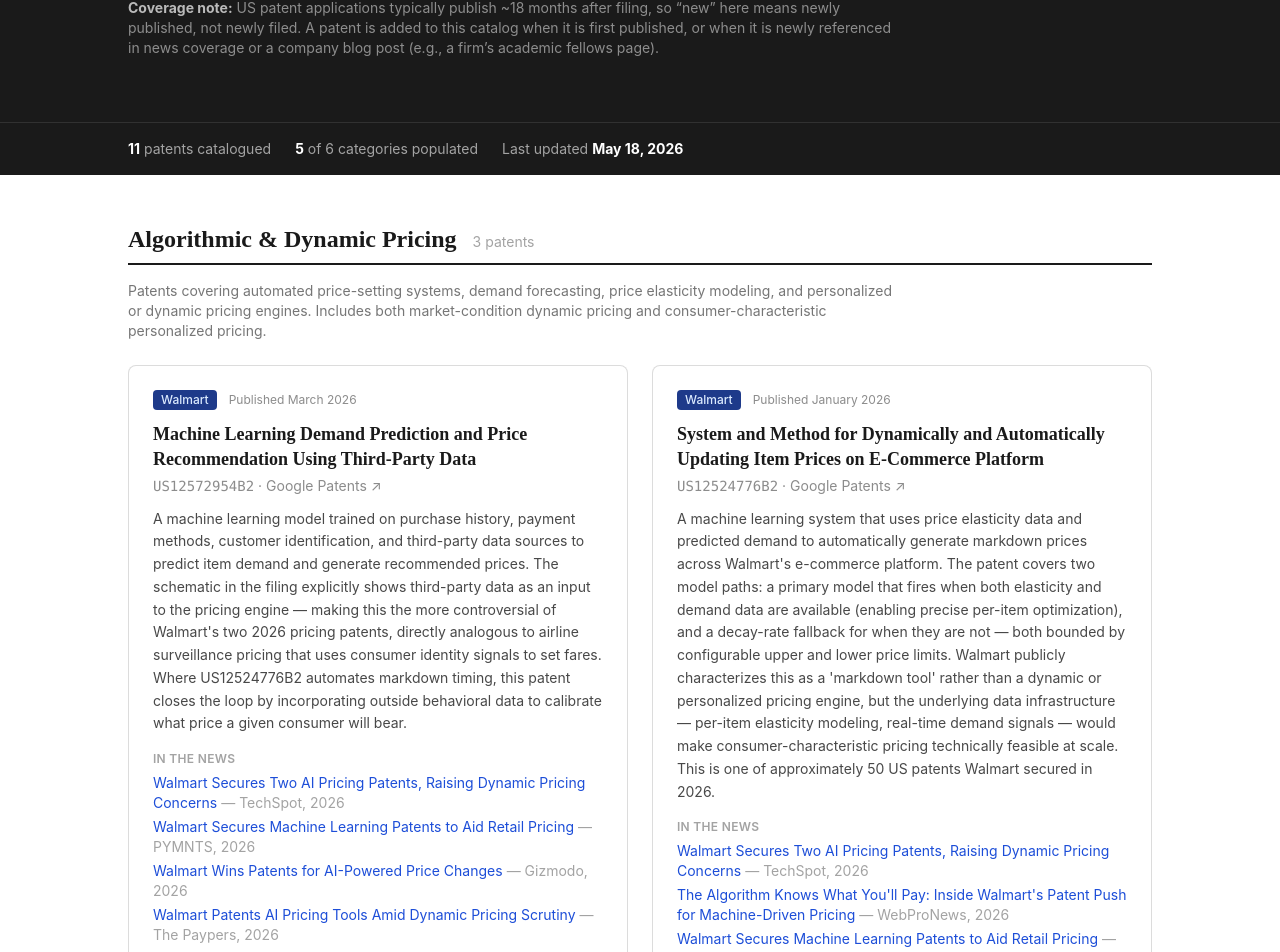
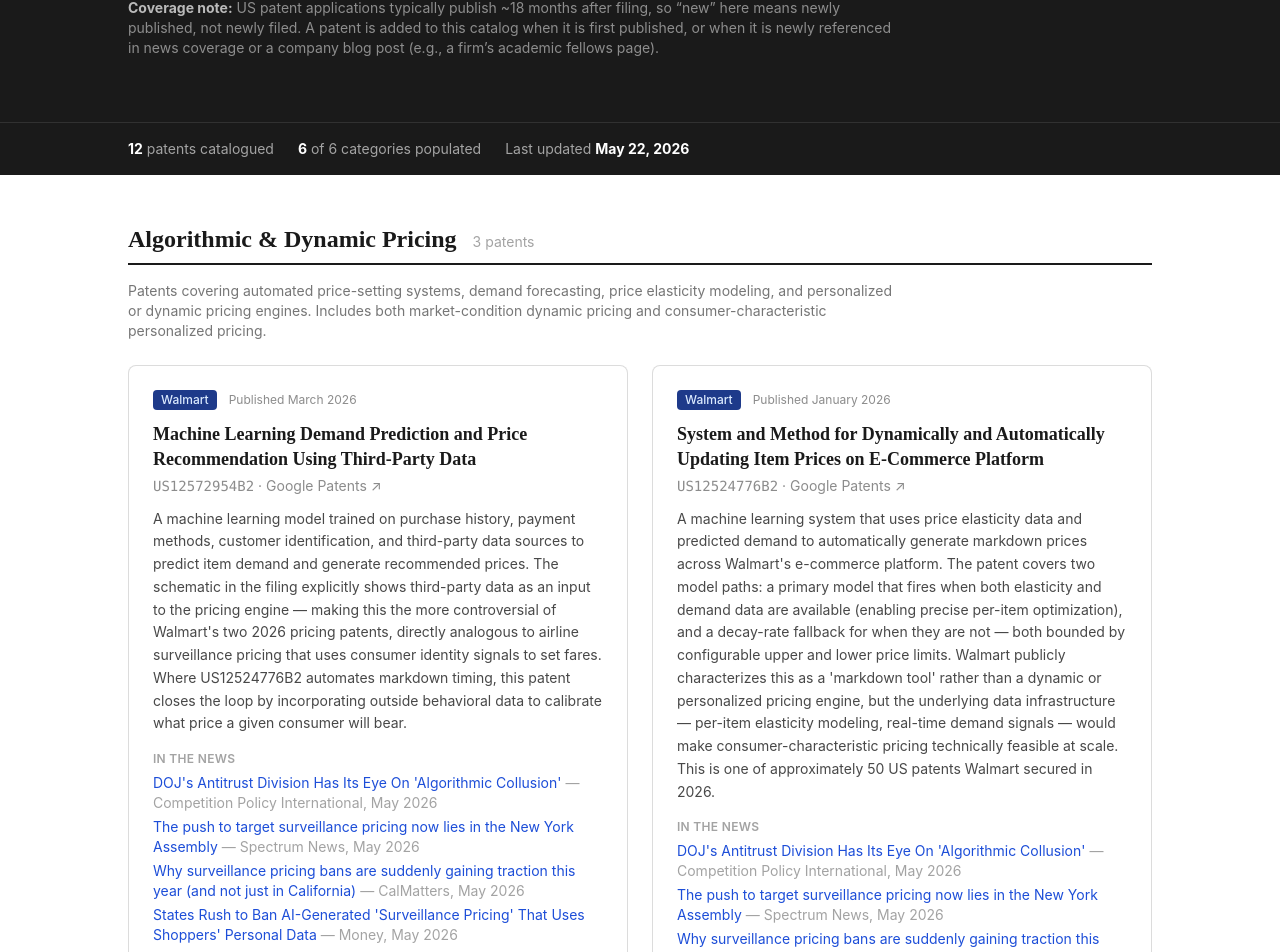
Before and after one commit to kimberlybella/dailyish-genai-experiments, a Next.js app: page /patents in a window 1280 px wide. Shown: the part 334-1286 px from the top of the page. Built offline with nearby package versions, Linux system fonts and the light colour scheme.

Commit message:
Update patents.ts

```diff
--- a/data/patents.ts
+++ b/data/patents.ts
@@ -88,6 +88,42 @@
     patentUrl: "https://patents.google.com/patent/US12572954B2/en",
     newsReferences: [
       {
+        title: "DOJ's Antitrust Division Has Its Eye On 'Algorithmic Collusion'",
+        url: "https://www.pymnts.com/cpi-posts/dojs-antitrust-division-has-its-eye-on-algorithmic-collusion/",
+        outlet: "Competition Policy International",
+        date: "May 2026",
+      },
+      {
+        title: "The push to target surveillance pricing now lies in the New York Assembly",
+        url: "https://spectrumlocalnews.com/nys/central-ny/politics/2026/05/19/surveillance-pricing-",
+        outlet: "Spectrum News",
+        date: "May 2026",
+      },
+      {
+        title: "Why surveillance pricing bans are suddenly gaining traction this year (and not just in California)",
+        url: "https://calmatters.org/economy/technology/2026/05/why-surveillance-pricing-bans-are-suddenly-gaining-traction-this-year-and-not-just-in-california/",
+        outlet: "CalMatters",
+        date: "May 2026",
+      },
+      {
+        title: "States Rush to Ban AI-Generated 'Surveillance Pricing' That Uses Shoppers' Personal Data",
+        url: "https://money.com/surveillance-pricing-grocery-laws/",
+        outlet: "Money",
+        date: "May 2026",
+      },
+      {
+        title: "Union Seeks Ban on 'Surveillance Pricing' at Grocery Stores",
+        url: "https://civileats.com/2026/05/19/union-seeks-ban-on-surveillance-pricing-at-grocery-stores/",
+        outlet: "Civil Eats",
+        date: "May 2026",
+      },
+      {
+        title: "Gottheimer Announces New Bipartisan Legislation to Ban AI Surveillance Pricing at Grocery Stores & Delivery Services",
+        url: "https://gottheimer.house.gov/posts/release-gottheimer-announces-new-bipartisan-legislation-to-ban-ai-surveillance-pricing-at-grocery-stores-delivery-services",
+        outlet: "Office of Congressman Josh Gottheimer",
+        date: "May 2026",
+      },
+      {
         title: "Walmart Secures Two AI Pricing Patents, Raising Dynamic Pricing Concerns",
         url: "https://techspot.com/news/111752-walmart-secures-two-ai-pricing-patents-raising-dynamic.html",
         outlet: "TechSpot",
@@ -127,6 +163,42 @@
     patentUrl: "https://patents.google.com/patent/US12524776B2/en",
     newsReferences: [
       {
+        title: "DOJ's Antitrust Division Has Its Eye On 'Algorithmic Collusion'",
+        url: "https://www.pymnts.com/cpi-posts/dojs-antitrust-division-has-its-eye-on-algorithmic-collusion/",
+        outlet: "Competition Policy International",
+        date: "May 2026",
+      },
+      {
+        title: "The push to target surveillance pricing now lies in the New York Assembly",
+        url: "https://spectrumlocalnews.com/nys/central-ny/politics/2026/05/19/surveillance-pricing-",
+        outlet: "Spectrum News",
+        date: "May 2026",
+      },
+      {
+        title: "Why surveillance pricing bans are suddenly gaining traction this year (and not just in California)",
+        url: "https://calmatters.org/economy/technology/2026/05/why-surveillance-pricing-bans-are-suddenly-gaining-traction-this-year-and-not-just-in-california/",
+        outlet: "CalMatters",
+        date: "May 2026",
+      },
+      {
+        title: "States Rush to Ban AI-Generated 'Surveillance Pricing' That Uses Shoppers' Personal Data",
+        url: "https://money.com/surveillance-pricing-grocery-laws/",
+        outlet: "Money",
+        date: "May 2026",
+      },
+      {
+        title: "Union Seeks Ban on 'Surveillance Pricing' at Grocery Stores",
+        url: "https://civileats.com/2026/05/19/union-seeks-ban-on-surveillance-pricing-at-grocery-stores/",
+        outlet: "Civil Eats",
+        date: "May 2026",
+      },
+      {
+        title: "Gottheimer Announces New Bipartisan Legislation to Ban AI Surveillance Pricing at Grocery Stores & Delivery Services",
+        url: "https://gottheimer.house.gov/posts/release-gottheimer-announces-new-bipartisan-legislation-to-ban-ai-surveillance-pricing-at-grocery-stores-delivery-services",
+        outlet: "Office of Congressman Josh Gottheimer",
+        date: "May 2026",
+      },
+      {
         title: "Walmart Secures Two AI Pricing Patents, Raising Dynamic Pricing Concerns",
         url: "https://techspot.com/news/111752-walmart-secures-two-ai-pricing-patents-raising-dynamic.html",
         outlet: "TechSpot",
@@ -163,6 +235,14 @@
     description:
       "Amazon's foundational dynamic pricing patent — the original architecture for adjusting prices in real time based on demand signals, competitor data, and inventory levels. Granted in 2006, this is the upstream ancestor of the entire algorithmic pricing patent landscape now being contested in regulatory proceedings and state legislatures. The infrastructure it describes — continuous price monitoring, automated adjustment triggers, competitive benchmarking — is what the FTC's 2024 surveillance-pricing study characterized as a systemic threat to consumer welfare.",
     patentUrl: "https://patents.google.com/patent/US7133848B2/en",
+    newsReferences: [
+      {
+        title: "DOJ's Antitrust Division Has Its Eye On 'Algorithmic Collusion'",
+        url: "https://www.pymnts.com/cpi-posts/dojs-antitrust-division-has-its-eye-on-algorithmic-collusion/",
+        outlet: "Competition Policy International",
+        date: "May 2026",
+      },
+    ],
     addedDate: "2026-05-18",
   },
 
@@ -178,6 +258,12 @@
       "Constructs a persistent AI persona from a user's behavioral, emotional, and interaction data — including post-mortem operation (posthumous digital presence). The system analyzes a lifetime of platform activity to generate a digital twin capable of posting, reacting, and interacting on the user's behalf, including after death. Originally filed by Meta CTO Andrew Bosworth in 2023; granted December 2025 and published February 2026. Meta has stated it has no current plans to ship this as a product, describing it as a protective filing — the same framing used across the tobacco-playbook 'deny' phase. The most-cited patent across all daily briefing editions.",
     patentUrl: "https://patents.google.com/patent/US12513102B2/en",
     newsReferences: [
+      {
+        title: "Your Voice Could Live On as a \"Ghostbot\" — Without Consent: Lawyers Warn AI Afterlife Rights Are Still a Legal Gray Area",
+        url: "https://www.savingadvice.com/articles/2026/05/18/10736018_your-voice-could-live-on-as-a-ghostbot-without-consent-lawyers-warn-ai-afterlife-rights-are-still-a-legal-gray-area.html",
+        outlet: "SavingAdvice.com",
+        date: "May 2026",
+      },
       {
         title: "Meta's AI Patent to Simulate Dead People Shows the Dangers of 'Spectral Labor'",
         url: "https://www.404media.co/metas-ai-patent-to-simulate-dead-people-shows-the-dangers-of-spectral-labor/",
@@ -217,6 +303,20 @@
     description:
       "Applies large language models to real-time speech to infer the speaker's emotional state — enabling emotion-aware responses, personalization, and targeting at scale across Google's voice and search surfaces. The architecture moves emotion inference from keyword-based heuristics to continuous, context-sensitive LLM analysis of tone, prosody, and content together. Published February 2025; surfaced in the May 11 briefing in the context of the EU AI Act's August 2026 emotion-AI compliance deadline.",
     patentUrl: "https://patents.google.com/patent/US20250061917A1/en",
+    newsReferences: [
+      {
+        title: "EU AI Act Omnibus extends high-risk deadlines to 2027, widens SME relief",
+        url: "https://www.resultsense.com/news/2026-05-14-eu-ai-act-omnibus-deadlines-extension/",
+        outlet: "Resultsense",
+        date: "May 2026",
+      },
+      {
+        title: "EU AI Act omnibus: what changed on 7 May 2026 and what to do about it",
+        url: "https://verifywise.ai/blog/eu-ai-act-omnibus-what-changed",
+        outlet: "VerifyWise",
+        date: "May 2026",
+      },
+    ],
     addedDate: "2026-05-18",
   },
 
@@ -299,7 +399,44 @@
     description:
       "Dynamic token generation and scoping for payment transactions — the underlying credential architecture for Visa's Intelligent Commerce Connect agent payment platform. The system enables AI agents to be issued payment credentials scoped to a specific agent identity, spending limits, and permitted merchant categories, so that an autonomous agent can complete purchases within a defined consent boundary without exposing the consumer's underlying card credentials. Filed June 2024; part of the broader Visa/Mastercard race to own the credential layer of agentic commerce.",
     patentUrl: "https://patents.google.com/patent/US20260006023A1/en",
+    newsReferences: [
+      {
+        title: "Visa Wants to Make AI Shoppers as Trusted as Human Ones",
+        url: "https://www.pymnts.com/visa/2026/visa-wants-to-make-ai-shoppers-as-trusted-as-human-ones/",
+        outlet: "PYMNTS",
+        date: "May 2026",
+      },
+      {
+        title: "When AI shops for you: Visa and Mastercard bet on agentic payments",
+        url: "https://www.electronicpaymentsinternational.com/analyst-comment/visa-mastercard-bet-agentic-payments/",
+        outlet: "Electronic Payments International",
+        date: "May 2026",
+      },
+    ],
     addedDate: "2026-05-18",
+  },
+
+  // ── Consumer Financial AI ─────────────────────────────────────────────────
+
+  {
+    id: "US20260111964A1",
+    title:
+      "Method and System for Training and Fine-Tuning Large Language Models in Generating Stock Ratings Predictions",
+    applicant: "JPMorgan Chase",
+    category: "Consumer Financial AI",
+    datePublished: "2026-04-23",
+    description:
+      "The system constructs structured prompts from a company's historical stock data, financial fundamentals, and AI-compressed news summaries, then directs a large language model to produce analyst-style buy, hold, or sell ratings across 1-, 3-, 6-, 12-, and 18-month horizons. It ingests company identifiers, historical price returns, earnings and revenue figures, raw news articles filtered and summarized by a preprocessing LLM, and news-derived sentiment scores on a −5 to +5 scale. A chain-of-verification step asks the LLM to explain its reasoning and checks date calculations as a hallucination guard; the model can also be fine-tuned on ground-truth forward-return labels using LoRA. JPMorgan is patenting the infrastructure for AI-automated equity research — a system that could influence retail investor decisions through AI-generated ratings without the transparency or accountability requirements that apply to licensed human analysts.",
+    patentUrl: "https://patents.google.com/patent/US20260111964A1/en",
+    newsReferences: [
+      {
+        title: "JPMorgan Seeks Patent for AI-Generated Stock Ratings",
+        url: "https://www.ai-street.co/p/jpmorgan-seeks-patent-for-ai-generated",
+        outlet: "AI Street",
+        date: "2026-05-19",
+      },
+    ],
+    addedDate: "2026-05-22",
   },
 
   // ── Other ─────────────────────────────────────────────────────────────────
```
